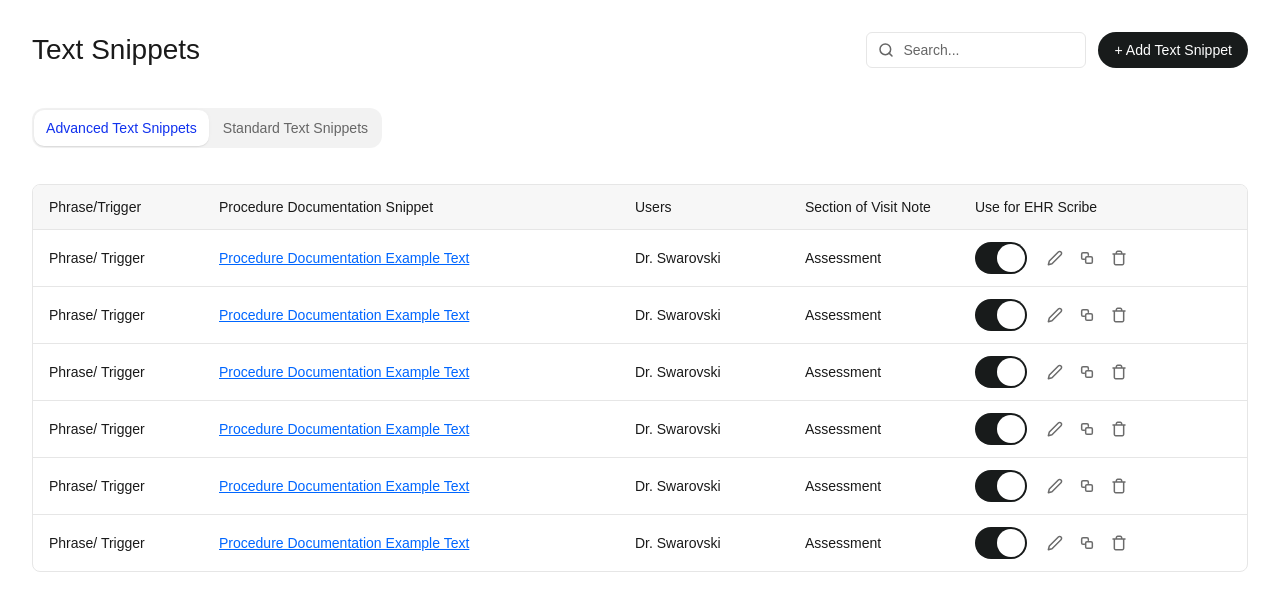
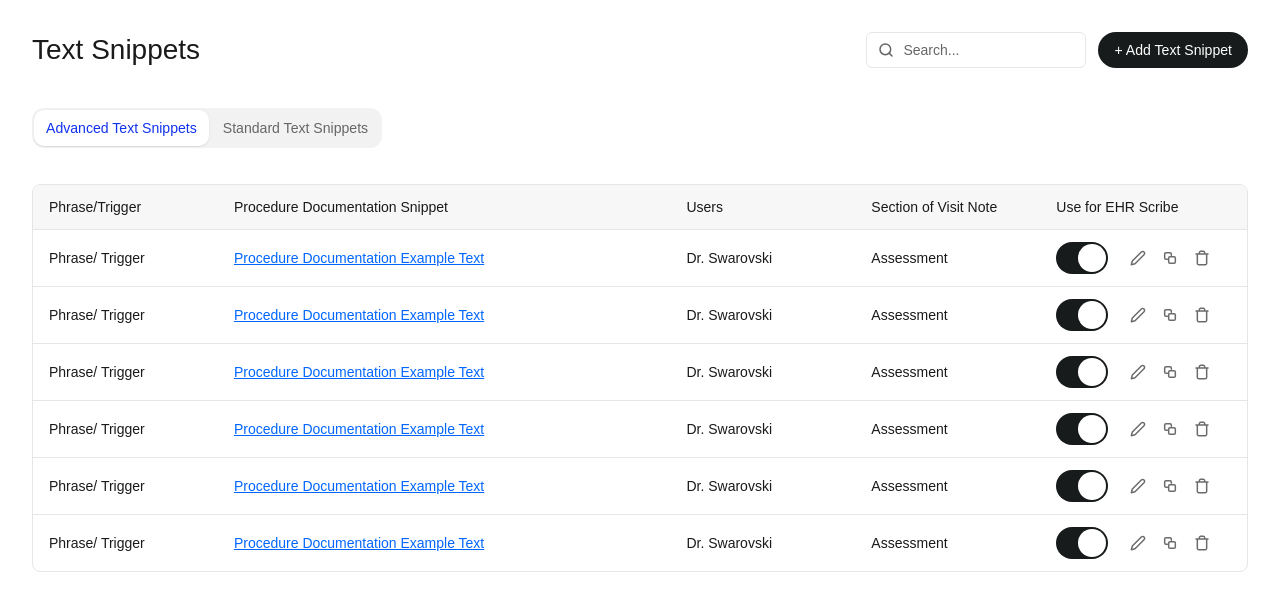
Before and after one commit to ruzbeh97/chargecapture, a React (Vite) app: page / in a window 1280 px wide. Shown: the top 610 px of the page. Built offline with nearby package versions, Linux system fonts and the light colour scheme.

Commit message:
Enhance TextSnippetsTable styling: make header and action cells sticky with defined widths, improved background colors, and added hover effects for better usability.

```diff
--- a/src/components/TextSnippetsTable.css
+++ b/src/components/TextSnippetsTable.css
@@ -167,7 +167,13 @@
 }
 
 .table-header-cell:nth-child(5) {
-  width: auto;
+  width: 190px;
+  position: sticky;
+  right: 0;
+  background-color: #f7f7f7;
+  z-index: 10;
+  text-align: left;
+  padding-left: 16px;
 }
 
 .table-row {
@@ -176,6 +182,10 @@
 }
 
 .table-row:hover {
+  background-color: #fafafa;
+}
+
+.table-row:hover .table-cell-actions {
   background-color: #fafafa;
 }
 
@@ -206,7 +216,16 @@
 .table-cell-actions {
   display: flex;
   align-items: center;
+  justify-content: space-between;
   gap: 16px;
+  position: sticky;
+  right: 0;
+  background-color: #ffffff;
+  z-index: 5;
+  padding-left: 16px;
+  padding-right: 16px;
+  width: 190px;
+  box-sizing: border-box;
 }
 
 .action-icons {
```
